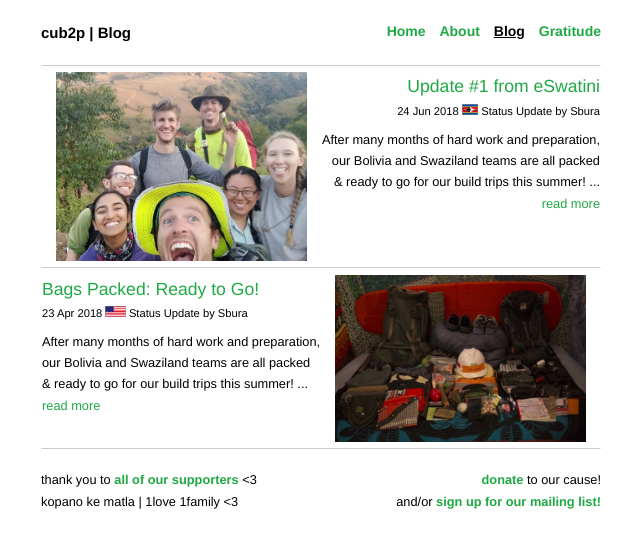
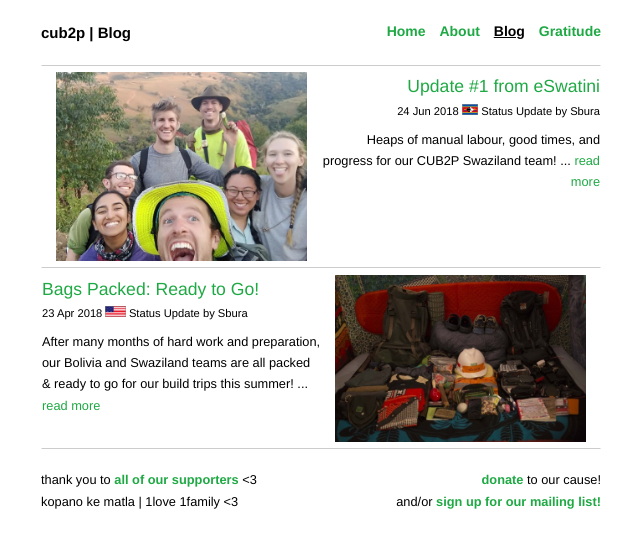
Before and after one commit to cub2p/cub2p.org, a Jekyll site: the page built from blog.html, in a window 1280 px wide. Shown: the top 548 px of the page, without its empty margins (319-959 px from the left). Built offline with Jekyll 4.4.1, drawn with Linux system fonts in a browser that asks for light colours.

Commit message:
Update subtitle for blog post #1

```diff
--- a/_posts/status/2018-06-24-update-1-from-eswatini.md
+++ b/_posts/status/2018-06-24-update-1-from-eswatini.md
@@ -1,6 +1,6 @@
 ---
 title: "Update #1 from eSwatini"
-subtitle: "After many months of hard work and preparation, our Bolivia and Swaziland teams are all packed & ready to go for our build trips this summer!"
+subtitle: "Heaps of manual labour, good times, and progress for our CUB2P Swaziland team!"
 author: Sbura
 country: SWZ
 published: true
```
Also changed, not shown: 1 other file.
